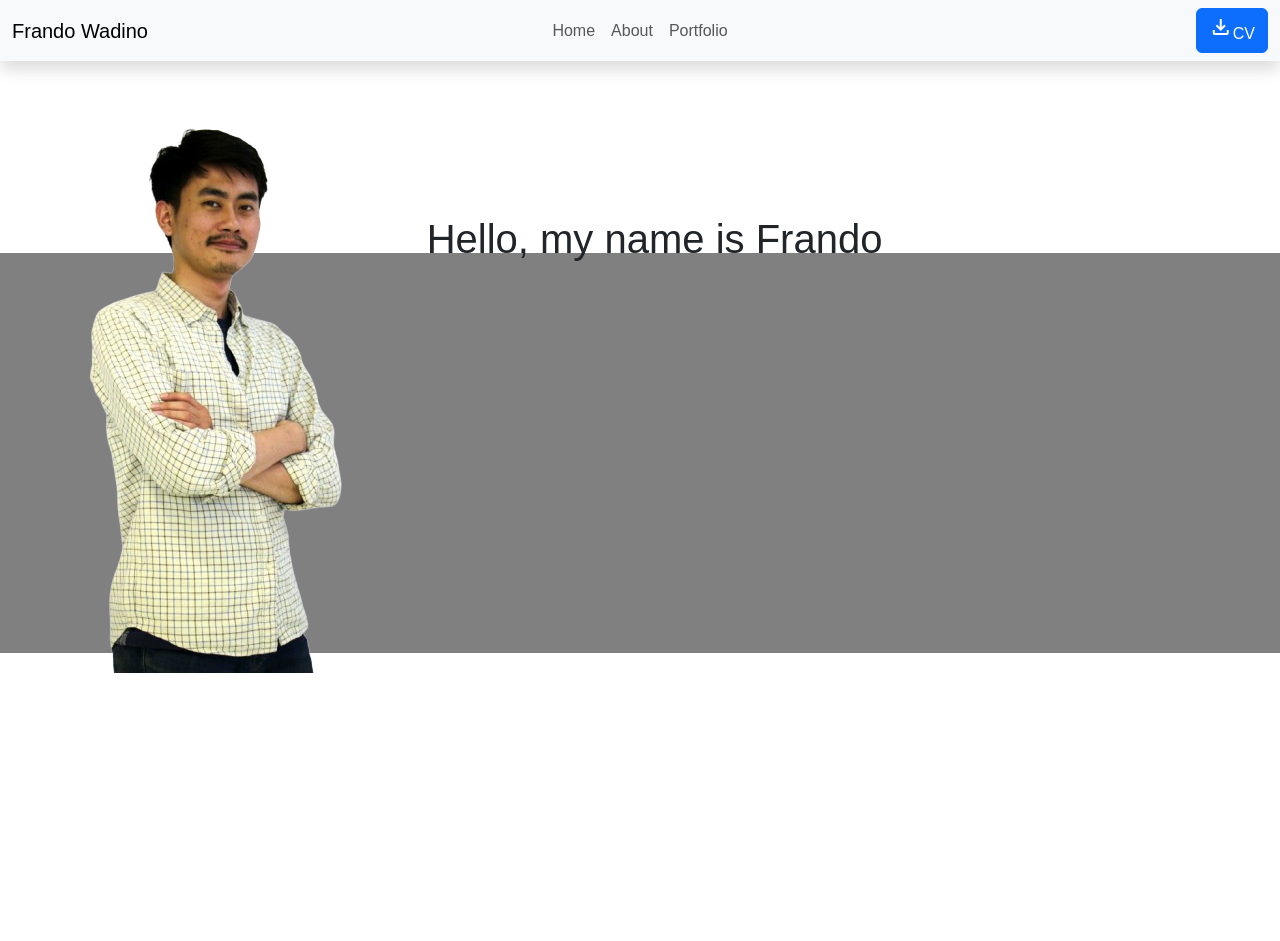
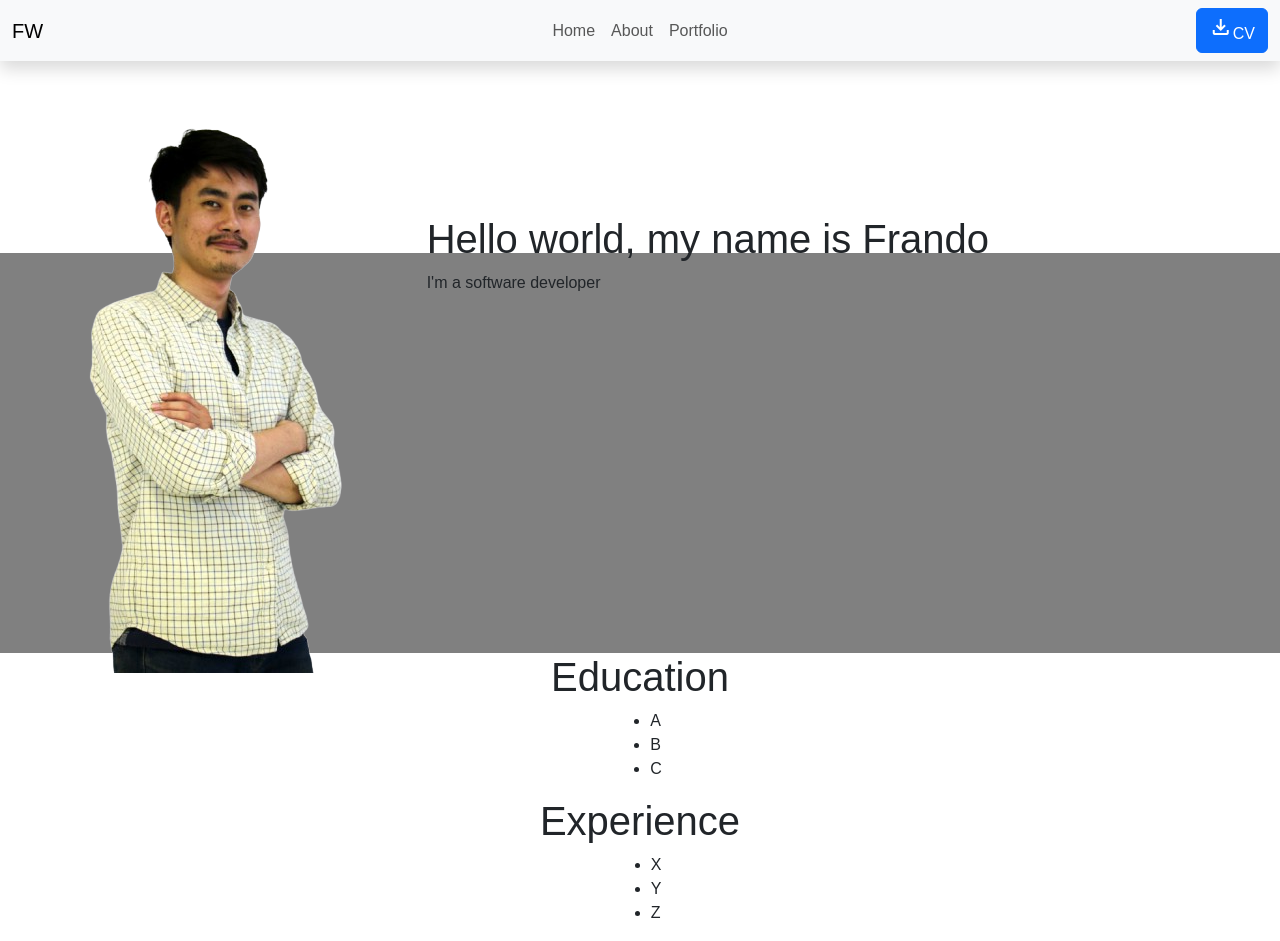
Before and after one commit to wowdinow/Portfolio, a Vue app: page / in a window 1280 px wide. Before the commit the page ends 800 px from the top, so only its background shows below. Built offline with nearby package versions, Linux system fonts and the light colour scheme.

Commit message:
Add education and experience

```diff
--- a/src/components/Navbar.vue
+++ b/src/components/Navbar.vue
@@ -14,7 +14,7 @@ export default{
   <!-- Navbar -->
   <nav class="navbar navbar-expand-lg navbar-light bg-light shadow sticky-top">
     <div class="container-fluid">
-        <router-link class="navbar-brand" href="/">Frando Wadino</router-link>
+        <router-link class="navbar-brand" href="/">FW</router-link>
         <div class="collapse navbar-collapse d-flex justify-content-center">
             <ul class="navbar-nav mb-2 mb-lg-0">
                 <li class="nav-item">
--- a/src/views/HomeView.vue
+++ b/src/views/HomeView.vue
@@ -19,10 +19,47 @@
         <img src="../assets/Portrait.png" alt="">
       </div>
       <div style="width: 80%; height: 100px; margin-top: 12%;" >
-        <h1>Hello, my name is Frando</h1>
+        <h1>Hello world, my name is Frando</h1>
+        <p>I'm a software developer</p>
       </div>
     </div>
     <div class="background"></div>
+  </div>
+  <div class="education">
+    <div class="d-flex justify-content-center">
+      <h1>Education</h1>
+    </div>
+    <div class="d-flex justify-content-center">
+      <ul>
+        <li>
+          A
+        </li>
+        <li>
+          B
+        </li>
+        <li>
+          C
+        </li>
+      </ul>
+    </div>
+  </div>
+  <div class="">
+    <div class="d-flex justify-content-center">
+      <h1>Experience</h1>
+    </div>
+    <div class="d-flex justify-content-center">
+      <ul>
+        <li>
+          X
+        </li>
+        <li>
+          Y
+        </li>
+        <li>
+          Z
+        </li>
+      </ul>
+    </div>
   </div>
 </template>
 
@@ -35,4 +72,8 @@
   z-index: -1;
   position: relative;
 }
+
+.education{
+  width: 100%;
+}
 </style>
```
